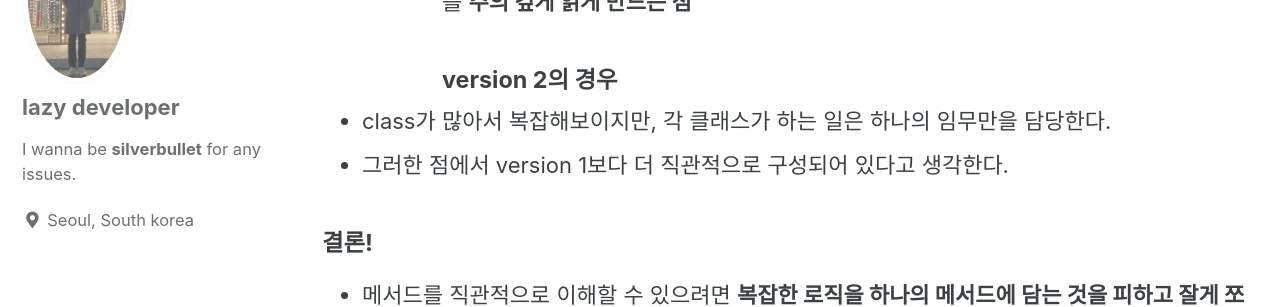
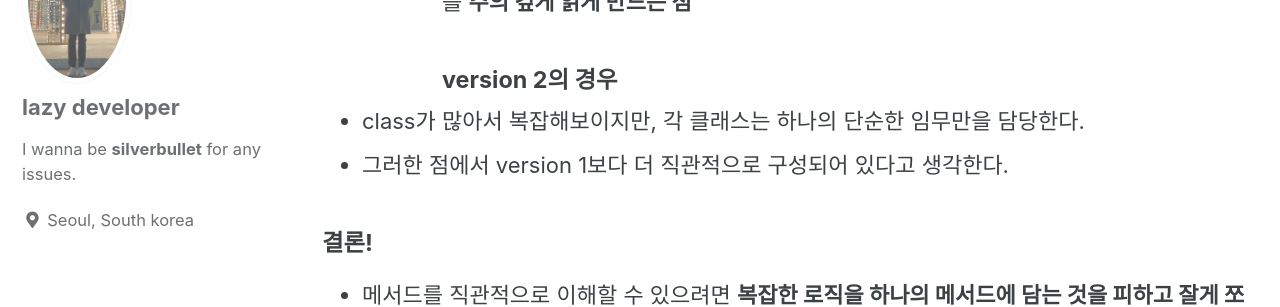
Before and after one commit to silverbullet49/silverbullet49.github.io, a Jekyll site: the page built from _posts/2023-04-16-clean-code-1.md, in a window 1280 px wide and 900 px high, scrolled down 3615 px. Shown: the part 152-459 px from the top of the window. Built offline with Jekyll 4.4.1, drawn with Linux system fonts in a browser that asks for light colours; cached includes are drawn as plain includes.

Commit message:
Update 2023-04-16-clean-code-1.md

````diff
--- a/_posts/2023-04-16-clean-code-1.md
+++ b/_posts/2023-04-16-clean-code-1.md
@@ -113,7 +113,7 @@ class ProcFSCpuMetricCollector implements CpuMetricCollector {
     - 메서드가 맡은 임무가 여러 가지라는 점(파일 읽기, 파싱하기, ```CpuMetrics```객체 만들기)
     - try/catch로 인해 ```CpuMetrics```라는 핵심 객체를 만드는 케이스가 나뉘고, 그로 인해 코드를 **주의 깊게 읽게 만드는 점**
 #### version 2의 경우
-- class가 많아서 복잡해보이지만, 각 클래스가 하는 일은 하나의 임무만을 담당한다.
+- class가 많아서 복잡해보이지만, 각 클래스는 하나의 단순한 임무만을 담당한다.
 - 그러한 점에서 version 1보다 더 직관적으로 구성되어 있다고 생각한다.
 
 #### 결론!
````
